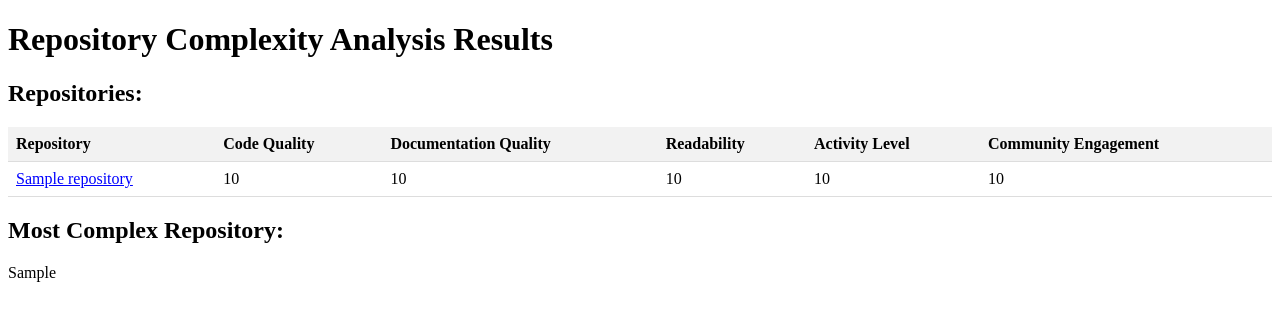
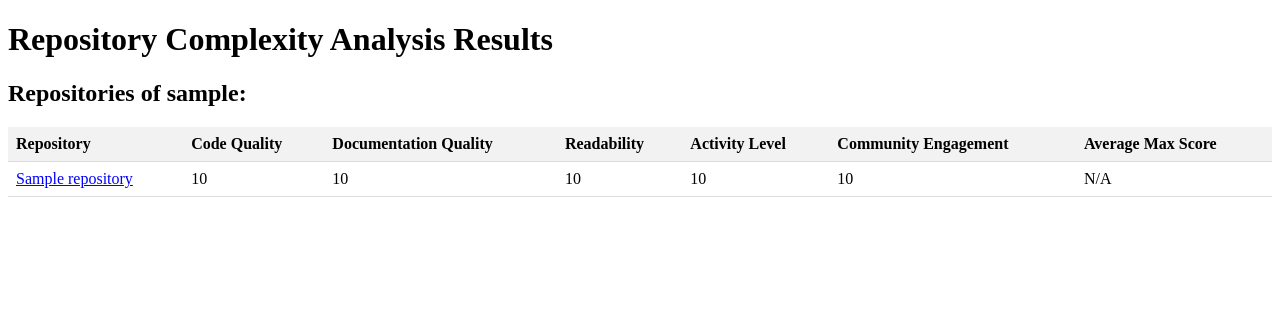
Before and after one commit to SaiSanthoshS/github_complexity_analyzer, a Flask app: template app/templates/result.html in a window 1280 px wide. Shown: the top 321 px of the page. Run offline with Flask 3, Linux system fonts and the light colour scheme; the template is opened without the code that fills it: most values are stand-ins (such as "Sample title", 1, 10 or a date in 2020).

Commit message:
final changes

```diff
--- a/app/templates/result.html
+++ b/app/templates/result.html
@@ -39,12 +39,16 @@
             text-decoration: underline;
             cursor: pointer;
         }
+
+        .most-complex {
+            background-color: yellow;
+        }
     </style>
 </head>
 <body>
     <h1>Repository Complexity Analysis Results</h1>
 
-    <h2>Repositories:</h2>
+    <h2>Repositories of {{ username }}:</h2>
     <table>
         <thead>
             <tr>
@@ -54,13 +58,14 @@
                 <th>Readability</th>
                 <th>Activity Level</th>
                 <th>Community Engagement</th>
+                <th>Average Max Score</th>
             </tr>
         </thead>
         <tbody>
             {% for repository, result in repositories.items() %}
-                <tr>
+                <tr {% if repository == most_complex %}class="most-complex"{% endif %}>
                     <td>
-                        <a href="https://github.com/{{ repository }}" class="github-link">{{ repository }}</a>
+                        <a href="https://github.com/{{ username }}/{{ repository }}" class="github-link" target="_blank">{{ repository }}</a>
                     </td>
                     <td>
                         {% if result['Code Quality']['score'] is not none %}
@@ -102,32 +107,16 @@
                             </div>
                         {% endif %}
                     </td>
+                    <td>
+                        {% if 'Average Max Score' in result %}
+                            {{ result['Average Max Score'] }}
+                        {% else %}
+                            N/A
+                        {% endif %}
+                    </td>
                 </tr>
             {% endfor %}
         </tbody>
     </table>
-
-    {% if most_complex %}
-        <h2>Most Complex Repository:</h2>
-        <p>{{ most_complex }}</p>
-    {% endif %}
-
-    <script>
-        // Show reason popup when hovering over the score
-        const spans = document.querySelectorAll('td span');
-        spans.forEach((span) => {
-            span.addEventListener('mouseover', (event) => {
-                const reasonId = `${event.target.parentNode.parentNode.firstChild.firstChild.textContent}-reason`;
-                const reasonPopup = document.getElementById(reasonId);
-                reasonPopup.style.display = 'block';
-            });
-
-            span.addEventListener('mouseout', (event) => {
-                const reasonId = `${event.target.parentNode.parentNode.firstChild.firstChild.textContent}-reason`;
-                const reasonPopup = document.getElementById(reasonId);
-                reasonPopup.style.display = 'none';
-            });
-        });
-    </script>
 </body>
 </html>
--- a/gpt_utils.py
+++ b/gpt_utils.py
@@ -3,7 +3,7 @@ import requests
 import re
 
 # Set up your OpenAI API credentials
-openai.api_key = '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'
+openai.api_key = 'YOUR API KEY HERE'
 
 def generate_prompt(repository_name, code):
     """
--- a/main.py
+++ b/main.py
@@ -50,7 +50,10 @@ def analyze():
             max_score = avg_score
             most_complex_repository = repository_name
 
-    return render_template('result.html', repositories=complexity_results, most_complex=most_complex_repository)
+        # Update the average score in the result dictionary
+        result['Average Max Score'] = avg_score
+
+    return render_template('result.html', repositories=complexity_results, most_complex=most_complex_repository, username=github_username)
 
 
 if __name__ == '__main__':
```
